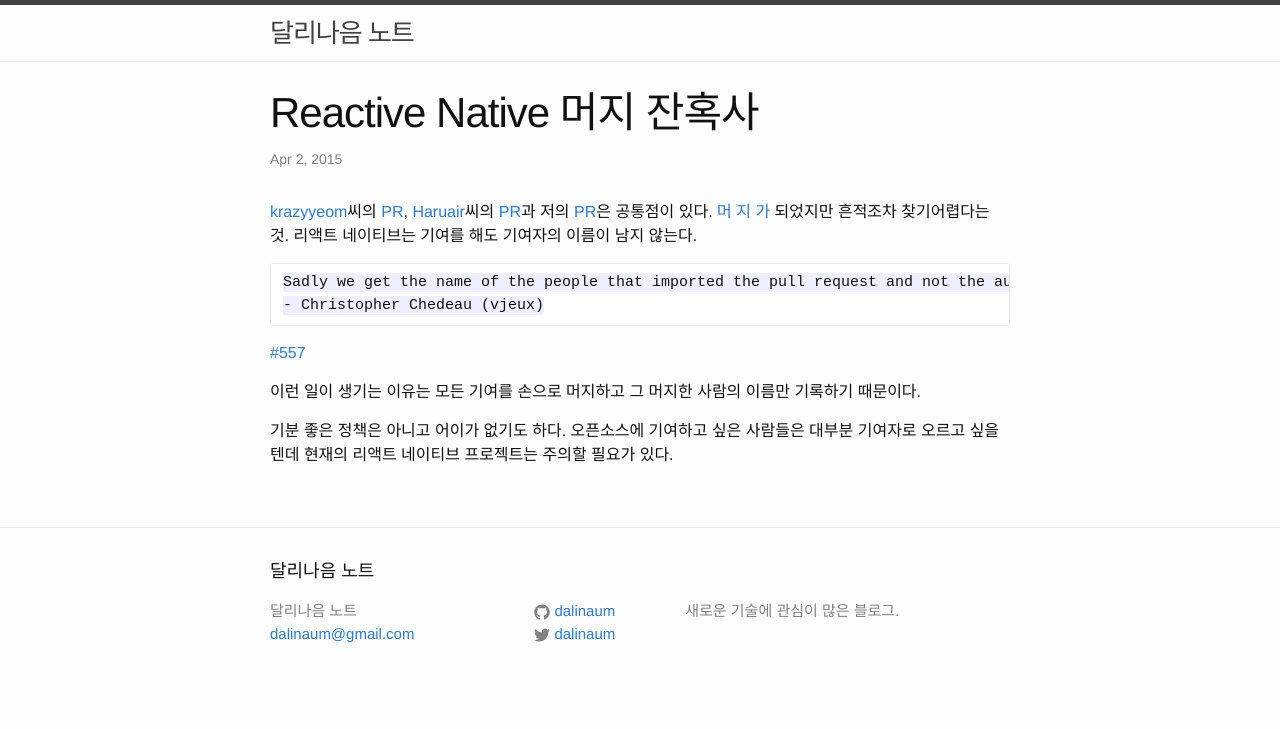
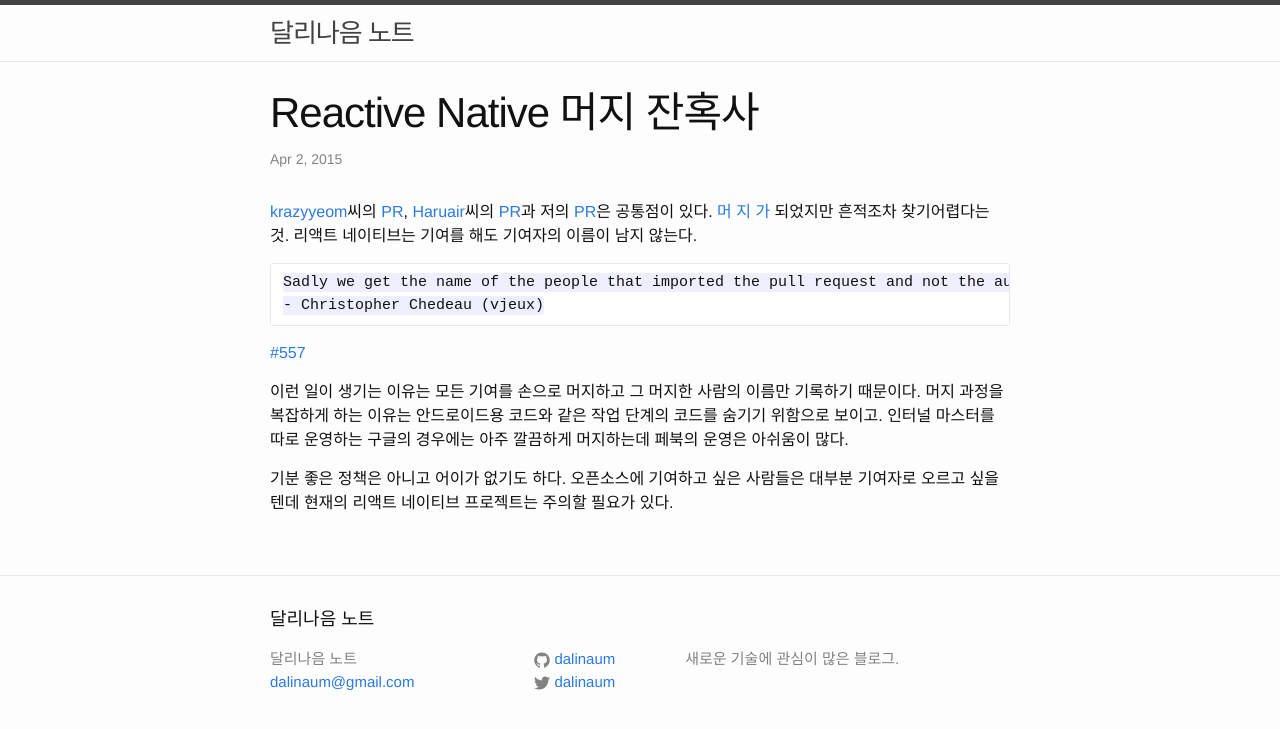
Before and after one commit to dalinaum/dalinaum.github.io, a Jekyll site: the page built from _posts/2015-04-02-horror-story-of-react-native.markdown, in a window 1280 px wide. Shown: the top 729 px of the page. Built offline with Jekyll 4.4.1, drawn with Linux system fonts in a browser that asks for light colours; Markdown is read by kramdown in place of the engine named in the settings.

Commit message:
아쉬움 추가.

`````diff
--- a/_posts/2015-04-02-horror-story-of-react-native.markdown
+++ b/_posts/2015-04-02-horror-story-of-react-native.markdown
@@ -13,6 +13,6 @@
 ````
 [#557](https://github.com/facebook/react-native/pull/557)
 
-이런 일이 생기는 이유는 모든 기여를 손으로 머지하고 그 머지한 사람의 이름만 기록하기 때문이다.
+이런 일이 생기는 이유는 모든 기여를 손으로 머지하고 그 머지한 사람의 이름만 기록하기 때문이다. 머지 과정을 복잡하게 하는 이유는 안드로이드용 코드와 같은 작업 단계의 코드를 숨기기 위함으로 보이고. 인터널 마스터를 따로 운영하는 구글의 경우에는 아주 깔끔하게 머지하는데 페북의 운영은 아쉬움이 많다.
 
 기분 좋은 정책은 아니고 어이가 없기도 하다. 오픈소스에 기여하고 싶은 사람들은 대부분 기여자로 오르고 싶을텐데 현재의 리액트 네이티브 프로젝트는 주의할 필요가 있다.
`````
